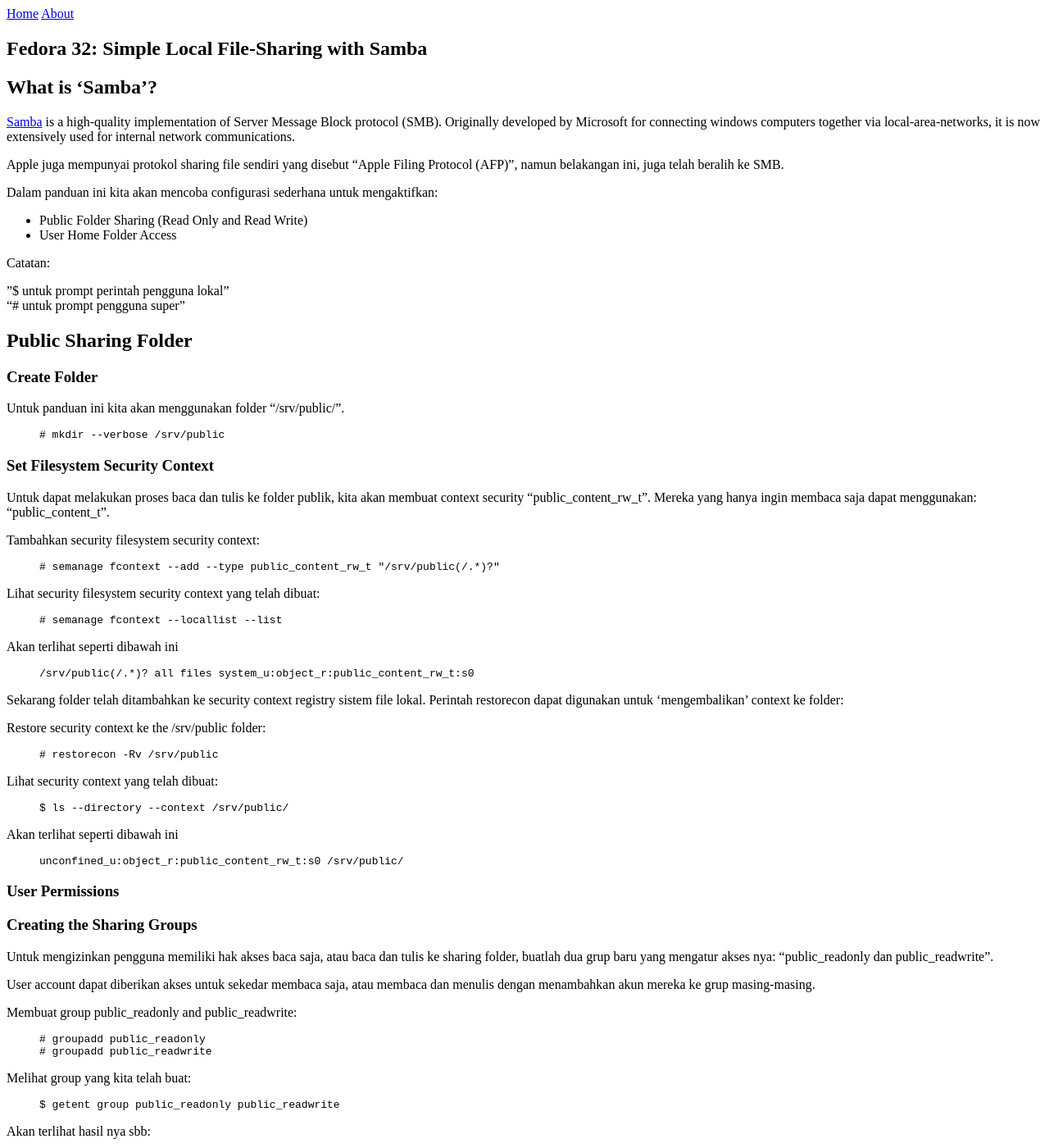
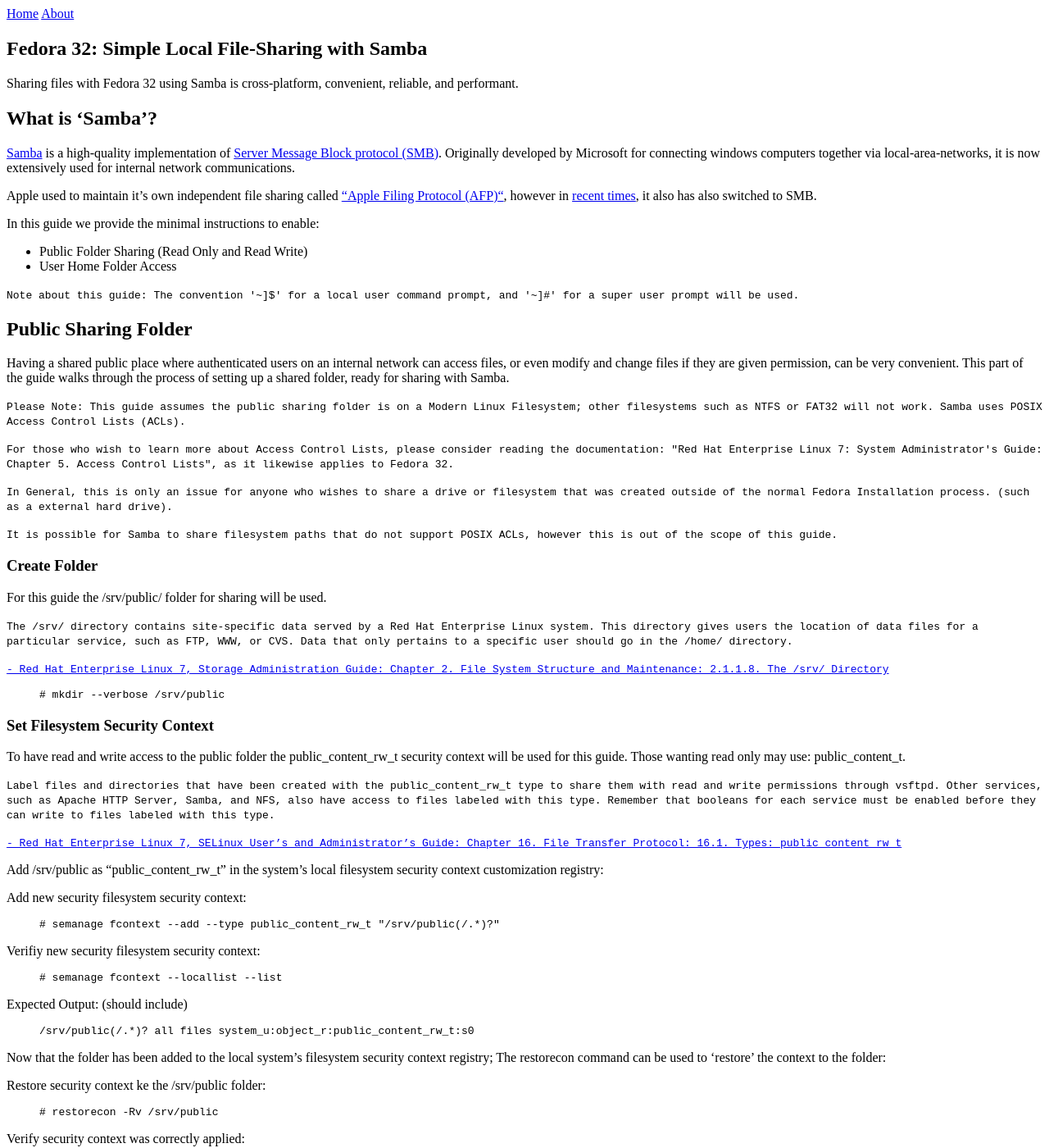
Before and after one commit to jalasite/jalasite-beta.github.io, a Jekyll site: the page built from _posts/2021-10-01-simple-local-file-sharing-with-samba.md, in a window 1280 px wide and 1400 px high. Shown: the whole window at 82% size. Built offline with Jekyll 4.4.1, drawn with Linux system fonts in a browser that asks for light colours.

Commit message:
ubah content ke english

```diff
--- a/_posts/2021-10-01-simple-local-file-sharing-with-samba.md
+++ b/_posts/2021-10-01-simple-local-file-sharing-with-samba.md
@@ -5,56 +5,77 @@
 post_desc: "Sharing files with Fedora 32 using Samba is cross-platform, convenient, reliable, and performant."
 ---
 
+Sharing files with Fedora 32 using Samba is cross-platform, convenient, reliable, and performant.
+
 ## What is ‘Samba’?
 
-[Samba](https://www.samba.org/samba/) is a high-quality implementation of Server Message Block protocol (SMB). Originally developed by Microsoft for connecting windows computers together via local-area-networks, it is now extensively used for internal network communications.
+[Samba](https://www.samba.org/samba/) is a high-quality implementation of [Server Message Block protocol (SMB)](https://en.wikipedia.org/wiki/Server_Message_Block). Originally developed by Microsoft for connecting windows computers together via local-area-networks, it is now extensively used for internal network communications.
 
-Apple juga mempunyai protokol sharing file sendiri yang disebut "Apple Filing Protocol (AFP)", namun belakangan ini, juga telah beralih ke SMB.
+Apple used to maintain it’s own independent file sharing called [“Apple Filing Protocol (AFP)“](https://en.wikipedia.org/wiki/Apple_Filing_Protocol), however in [recent times](https://appleinsider.com/articles/13/06/11/apple-shifts-from-afp-file-sharing-to-smb2-in-os-x-109-mavericks), it also has also switched to SMB.
 
-Dalam panduan ini kita akan mencoba configurasi sederhana untuk mengaktifkan:
+In this guide we provide the minimal instructions to enable:
+
 - Public Folder Sharing (Read Only and Read Write)
 - User Home Folder Access
 
-Catatan:
-
-"$  untuk prompt perintah pengguna lokal"
-"\# untuk prompt pengguna super"
+`Note about this guide: The convention '~]$' for a local user command prompt, and '~]#' for a super user prompt will be used.`
 
 ## Public Sharing Folder
 
+Having a shared public place where authenticated users on an internal network can access files, or even modify and change files if they are given permission, can be very convenient. This part of the guide walks through the process of setting up a shared folder, ready for sharing with Samba.
+
+`Please Note: This guide assumes the public sharing folder is on a Modern Linux Filesystem; other filesystems such as NTFS or FAT32 will not work. Samba uses POSIX Access Control Lists (ACLs).`
+
+`For those who wish to learn more about Access Control Lists, please consider reading the documentation: "Red Hat Enterprise Linux 7: System Administrator's Guide: Chapter 5. Access Control Lists", as it likewise applies to Fedora 32.`
+
+`In General, this is only an issue for anyone who wishes to share a drive or filesystem that was created outside of the normal Fedora Installation process. (such as a external hard drive).`
+
+`It is possible for Samba to share filesystem paths that do not support POSIX ACLs, however this is out of the scope of this guide.`
+
 ### Create Folder
 
-Untuk panduan ini  kita akan menggunakan folder "/srv/public/".
+For this guide the /srv/public/ folder for sharing will be used.
+
+`The /srv/ directory contains site-specific data served by a Red Hat Enterprise Linux system. This directory gives users the location of data files for a particular service, such as FTP, WWW, or CVS. Data that only pertains to a specific user should go in the /home/ directory.`
+
+[`- Red Hat Enterprise Linux 7, Storage Administration Guide: Chapter 2. File System Structure and Maintenance: 2.1.1.8. The /srv/ Directory`](https://access.redhat.com/documentation/en-us/red_hat_enterprise_linux/7/html/storage_administration_guide/ch-filesystem#s3-filesystem-srv)
+
 
 >	# mkdir --verbose /srv/public
 
 ### Set Filesystem Security Context
 
-Untuk dapat melakukan proses baca dan tulis ke folder publik, kita akan membuat context security "public_content_rw_t". Mereka yang hanya ingin membaca saja dapat menggunakan: "public_content_t".
+To have read and write access to the public folder the public_content_rw_t security context will be used for this guide. Those wanting read only may use: public_content_t.
 
-Tambahkan security filesystem security context:
+`Label files and directories that have been created with the public_content_rw_t type to share them with read and write permissions through vsftpd. Other services, such as Apache HTTP Server, Samba, and NFS, also have access to files labeled with this type. Remember that booleans for each service must be enabled before they can write to files labeled with this type.`
+
+[`- Red Hat Enterprise Linux 7, SELinux User’s and Administrator’s Guide: Chapter 16. File Transfer Protocol: 16.1. Types: public_content_rw_t`](https://access.redhat.com/documentation/en-us/red_hat_enterprise_linux/7/html/selinux_users_and_administrators_guide/chap-managing_confined_services-file_transfer_protocol#sect-Managing_Confined_Services-File_Transfer_Protocol-Types)
+
+Add /srv/public as “public_content_rw_t” in the system’s local filesystem security context customization registry:
+
+Add new security filesystem security context:
 
 >	# semanage fcontext --add --type public_content_rw_t "/srv/public(/.*)?"
 
-Lihat security filesystem security context yang telah dibuat:
+Verifiy new security filesystem security context:
 
 >	# semanage fcontext --locallist --list
 
-Akan terlihat seperti dibawah ini
+Expected Output: (should include)
 
 >	/srv/public(/.*)? all files system_u:object_r:public_content_rw_t:s0
 
-Sekarang folder telah ditambahkan ke security context registry sistem file lokal. Perintah restorecon dapat digunakan untuk 'mengembalikan' context ke folder:
+Now that the folder has been added to the local system’s filesystem security context registry; The restorecon command can be used to ‘restore’ the context to the folder:
 
 Restore security context ke the /srv/public folder:
 
 >	# restorecon -Rv /srv/public
 
-Lihat security context yang telah dibuat:
+Verify security context was correctly applied:
 
 >	$ ls --directory --context /srv/public/
 
-Akan terlihat seperti dibawah ini
+Expected Output:
 
 >	unconfined_u:object_r:public_content_rw_t:s0 /srv/public/
 
```
